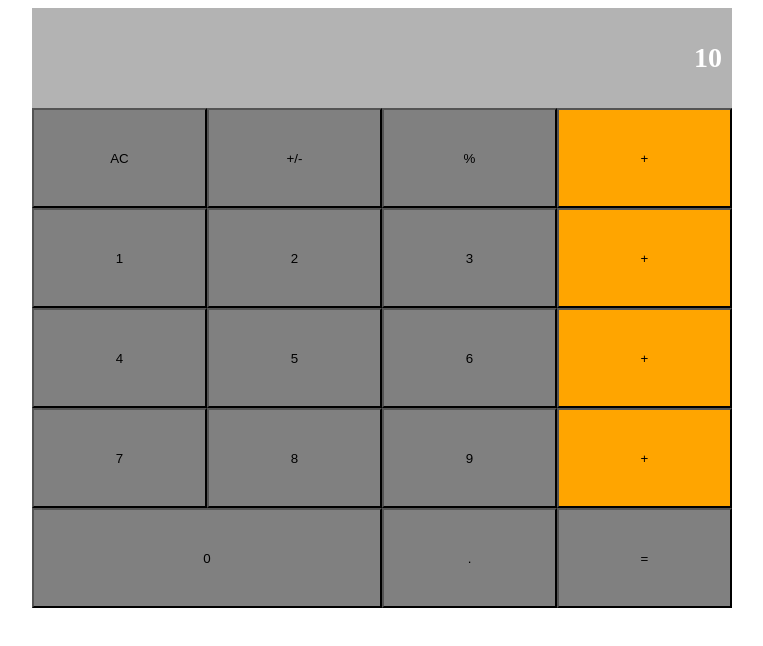
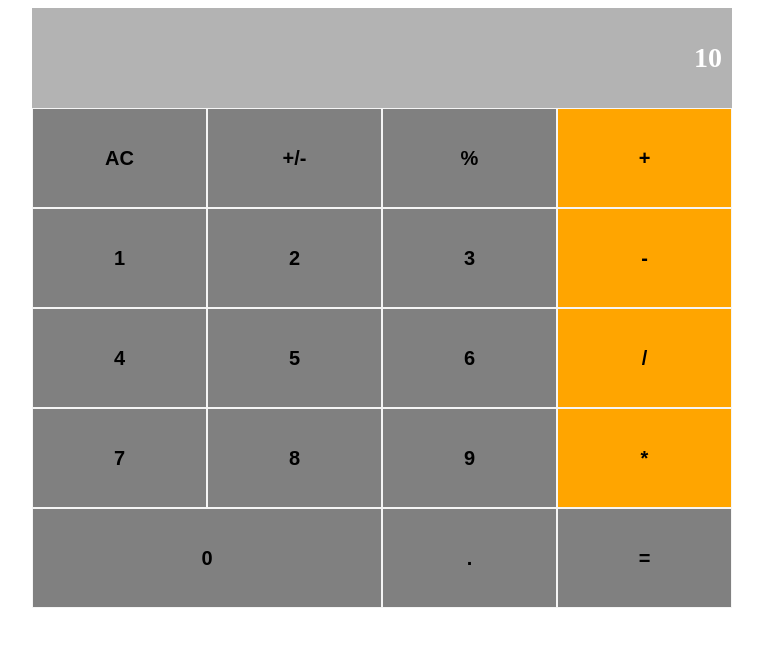
Before and after one commit to MephistoDevelop/react_calculator, a React (Create React App) app: page / in a window 1280 px wide. Shown: the top 646 px of the page, without its empty margins (258-1021 px from the left). Built offline with nearby package versions, Linux system fonts and the light colour scheme.

Commit message:
Fix buttons

```diff
--- a/src/assets/index.css
+++ b/src/assets/index.css
@@ -1,14 +1,10 @@
-/* button{
-  width: 100%;
+.button{
   color:black;
   font-size: 20px;
   font-weight: bolder;
-  border: 1px solid gray;
+  border: 1px solid whitesmoke;
   pointer-events: visibleStroke;
-} */
-/* #btnzero{
-  width: 209%;
-} */
+}
 
 #group-1 {
   display: flex;
--- a/src/components/Buttons.js
+++ b/src/components/Buttons.js
@@ -15,19 +15,19 @@ const ButtonPanel = () => (
       <Button name="1" Color="gray" />
       <Button name="2" Color="gray" />
       <Button name="3" Color="gray" />
-      <Button name="+" />
+      <Button name="-" />
     </div>
     <div id="group-3">
       <Button name="4" Color="gray" />
       <Button name="5" Color="gray" />
       <Button name="6" Color="gray" />
-      <Button name="+" />
+      <Button name="/" />
     </div>
     <div id="group-4">
       <Button name="7" Color="gray" />
       <Button name="8" Color="gray" />
       <Button name="9" Color="gray" />
-      <Button name="+" />
+      <Button name="*" />
     </div>
     <div id="group-5">
       <Button name="0" Color="gray" Width />
--- a/src/components/button.js
+++ b/src/components/button.js
@@ -12,7 +12,7 @@ const Button = props => {
     styles = { backgroundColor: props.Color, width: '25%', heigth: '100px' };
   }
   return (
-    <input type="button" style={styles} value={ButtonName} />
+    <input type="button" className="button" style={styles} value={ButtonName} />
   );
 };
 
```
